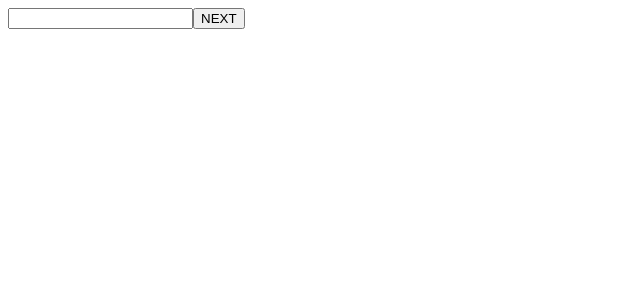
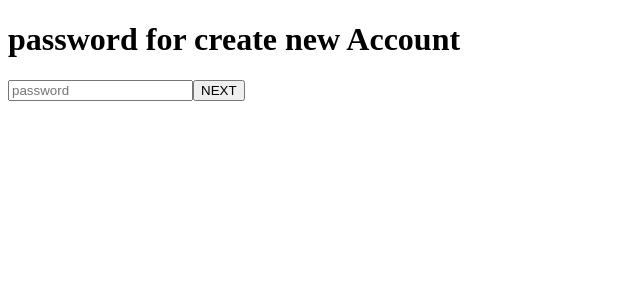
Before and after one commit to AnushkaIsuru8/MERN-User-Authentication-App-with-Express-session-JWT-Redux, a React (Create React App) app in the folder client/: page /Signup in a window 1280 px wide. Shown: the top 300 px of the page, without its empty margins (0-640 px from the left). Built offline with nearby package versions, Linux system fonts and the light colour scheme.

Commit message:
Update Front-end Functions

```diff
--- a/client/src/Pages/SignIn.js
+++ b/client/src/Pages/SignIn.js
@@ -1,22 +1,31 @@
 import { useState } from "react"
 import axios from "axios"
+import { useNavigate } from "react-router-dom"
 
 export default function SignIn() {
 
     const [userName, setUserName] = useState('')
+    const navigate = useNavigate()
 
     const handleSubmit = (e) => {
         e.preventDefault()
 
-        axios.get('http://localhost:8080/', {userName})
-        .then(res => {
-            console.log(res)
-        }).catch(err => alert(err))
+        axios.post('http://localhost:8080/signin', { "userName": userName })
+            .then(res => {
+                if ("new" === res.data) {
+                    navigate('/signup')
+                    window.location.href = "/signup"
+                } else if ("old" === res.data) {
+                    navigate('/signin2')
+                } else {
+                    alert("Something wend wrong")
+                }
+            }).catch(err => alert(err))
     }
 
     return (
         <form onSubmit={handleSubmit}>
-            <input value={userName} onInput={(e) => { setUserName(e.target.value) }} />
+            <input value={userName} onInput={(e) => { setUserName(e.target.value) }} placeholder="username"/>
             <button >NEXT</button>
         </form>
     )
--- a/client/src/Pages/SignIn2.js
+++ b/client/src/Pages/SignIn2.js
@@ -1,22 +1,32 @@
 import { useState } from "react"
 import axios from "axios"
+import { useNavigate } from "react-router-dom"
+
 
 export default function SignIn2() {
-
-    const [userName, setUserName] = useState('')
+    const navigate = useNavigate()
+    const [textInput, settextInput] = useState('')
 
     const handleSubmit = (e) => {
         e.preventDefault()
 
-        axios.post('http://localhost:8080/', {userName})
+        axios.post('http://localhost:8080/signin2', {textInput})
         .then(res => {
-            console.log(res)
+            if ("matched" === res.data) {
+                navigate('/admin')
+            }
+            else if ("notMatched" === res.data) {
+                alert("Password Not matched. Try again")
+            } else {
+                alert("Something went wrong")
+            }
         }).catch(err => alert(err))
     }
 
     return (
         <form onSubmit={handleSubmit}>
-            <input value={userName} onInput={(e) => { setUserName(e.target.value) }} />
+        <h1>Enter Password to Sign in with Old Account</h1>
+            <input value={textInput} onInput={(e) => { settextInput(e.target.value) }} placeholder="password"/>
             <button >NEXT</button>
         </form>
     )
--- a/client/src/Pages/SignUp.js
+++ b/client/src/Pages/SignUp.js
@@ -1,23 +1,40 @@
 import { useState } from "react"
 import axios from "axios"
+import { useNavigate } from "react-router-dom"
 
 export default function SignUp() {
 
-    const [userName, setUserName] = useState('')
+    const [textInput, setTextInput] = useState('')
+    const [formState, serFormState] = useState(0)
+    const navigate = useNavigate()
 
     const handleSubmit = (e) => {
         e.preventDefault()
 
-        axios.post('http://localhost:8080/', {userName})
-        .then(res => {
-            console.log(res)
-        }).catch(err => alert(err))
+        axios.post('http://localhost:8080/signup', { "textInput": textInput })
+            .then(res => {
+                if ("created" === res.data) {
+                    serFormState(1)
+                    setTimeout(() => {
+                        navigate('/admin')
+                    }, 3000)
+                } else {
+                    alert("Something wend wrong")
+                }
+            }).catch(err => alert(err))
     }
 
     return (
-        <form onSubmit={handleSubmit}>
-            <input value={userName} onInput={(e) => { setUserName(e.target.value) }} />
-            <button >NEXT</button>
-        </form>
+        <>
+            {
+                formState ? <h1>Acount createRenderer. u will redirect to admin</h1>
+                    :
+                    <form onSubmit={handleSubmit}>
+                        <h1>password for create new Account</h1>
+                        <input value={textInput} onInput={(e) => { setTextInput(e.target.value) }} placeholder="password" />
+                        <button >NEXT</button>
+                    </form>
+            }
+        </>
     )
 }
```
Also changed, not shown: 1 other file (tests, documents, lock files or other folders).
